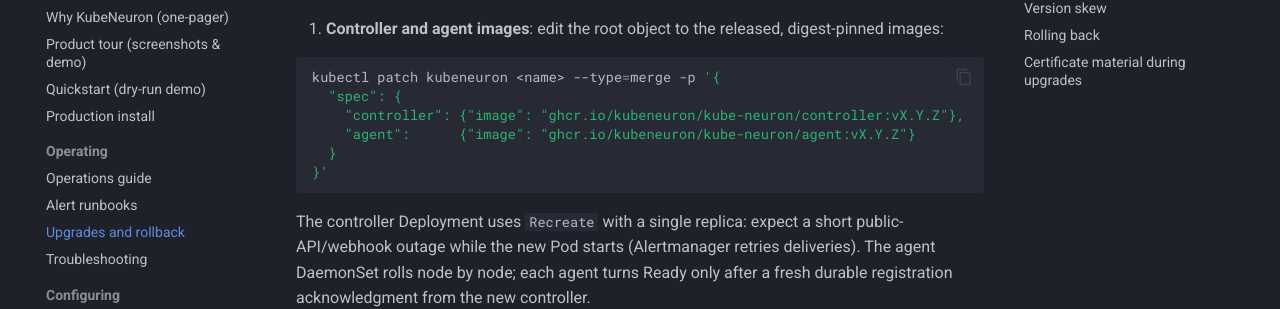
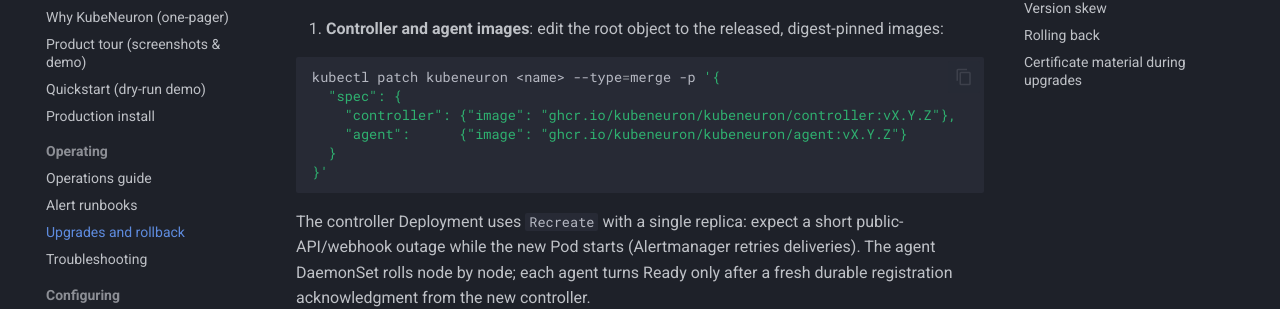
Before and after one commit to kubeneuron/kubeneuron, an MkDocs documentation site: the page built from docs/upgrade.md, in a window 1280 px wide and 900 px high, scrolled down 782 px. Shown: the part 154-463 px from the top of the window. Built offline with MkDocs 1.6.1 and Material for MkDocs 9.7.7, drawn with Linux system fonts in a browser that asks for light colours; comment, search, counter and statistics services are not loaded.

Commit message:
chore: publish images under ghcr.io/kubeneuron/kubeneuron; cut v0.1.1
The release workflow now creates its container packages in the
repository's own namespace, so they inherit the repository's public
visibility. Manifests, Helm values, the installer, and the test
harnesses follow the new namespace and the v0.1.1 tag.

````diff
--- a/docs/upgrade.md
+++ b/docs/upgrade.md
@@ -42,8 +42,8 @@
    ```sh
    kubectl patch kubeneuron <name> --type=merge -p '{
      "spec": {
-       "controller": {"image": "ghcr.io/kubeneuron/kube-neuron/controller:vX.Y.Z"},
-       "agent":      {"image": "ghcr.io/kubeneuron/kube-neuron/agent:vX.Y.Z"}
+       "controller": {"image": "ghcr.io/kubeneuron/kubeneuron/controller:vX.Y.Z"},
+       "agent":      {"image": "ghcr.io/kubeneuron/kubeneuron/agent:vX.Y.Z"}
      }
    }'
    ```
````
Also changed, not shown: CHANGELOG.md (+22 -0 lines), 6 other files.
